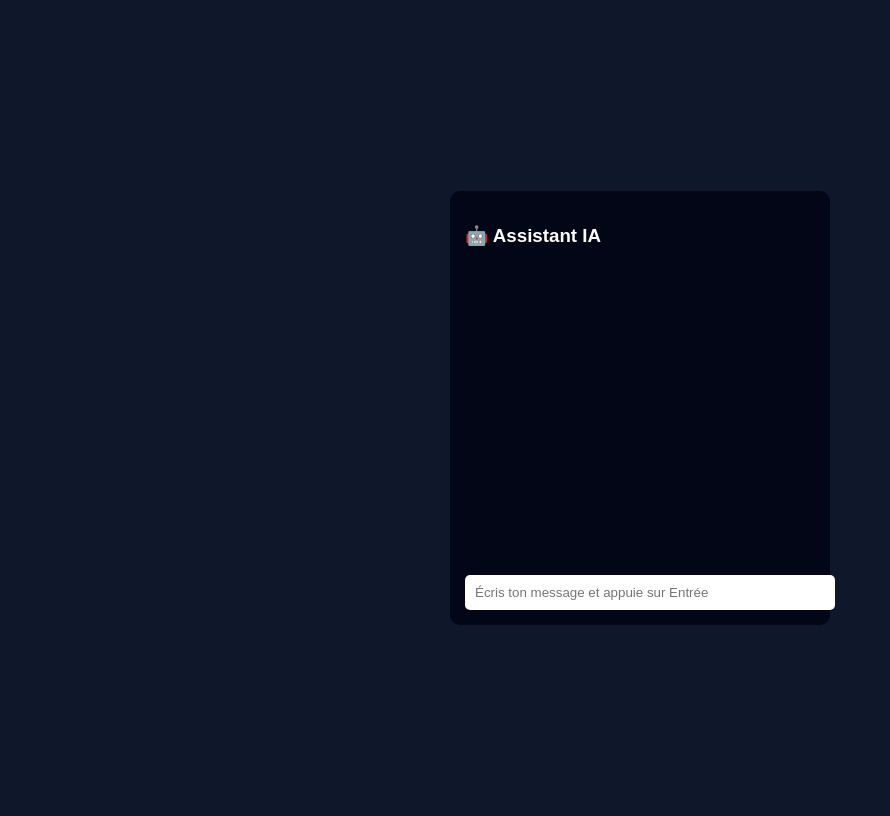
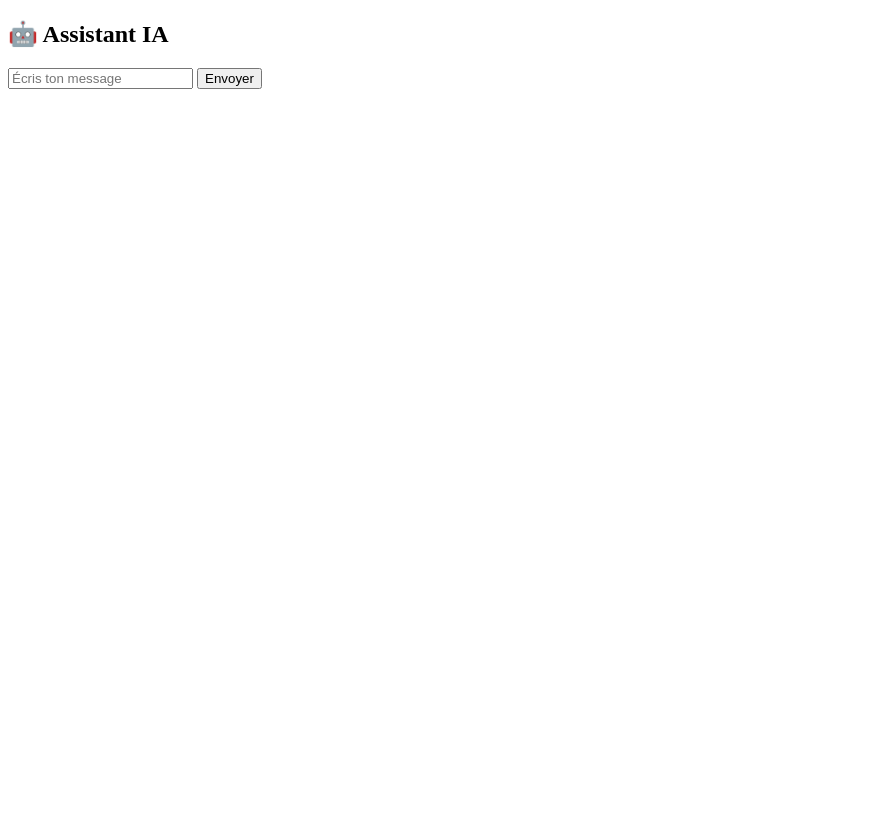
Before and after one commit to cheikhdiallo242-cpu/assistant-ia, a Flask app: page / in a window 1280 px wide. Shown: the whole page, without its empty margins (0-890 px from the left). After the commit the page ends 89 px from the top, so only its background shows below. Run offline with Flask 3, Linux system fonts and the light colour scheme.

Commit message:
Update index.html

```diff
--- a/templates/index.html
+++ b/templates/index.html
@@ -3,90 +3,17 @@
 <head>
   <meta charset="UTF-8">
   <title>Assistant IA</title>
-  <style>
-    body {
-      background: #0f172a;
-      font-family: Arial, sans-serif;
-      display: flex;
-      justify-content: center;
-      align-items: center;
-      height: 100vh;
-      color: white;
-    }
+</head>
+<body>
 
-    .chat-box {
-      background: #020617;
-      width: 350px;
-      padding: 15px;
-      border-radius: 10px;
-    }
+<h2>🤖 Assistant IA</h2>
 
-    .messages {
-      height: 300px;
-      overflow-y: auto;
-      margin-bottom: 10px;
-    }
+<div id="messages"></div>
 
-    .user {
-      color: #38bdf8;
-      margin: 5px 0;
-    }
+<input id="input" placeholder="Écris ton message">
+<button onclick="send()">Envoyer</button>
 
-    .bot {
-      color: #a7f3d0;
-      margin: 5px 0;
-    }
+<script src="/static/script.js"></script>
 
-    input {
-      width: 100%;
-      padding: 10px;
-      border-radius: 5px;
-      border: none;
-    }
-  </style>
-</head>
-
-<body>
-  <div class="chat-box">
-    <h3>🤖 Assistant IA</h3>
-
-    <div class="messages" id="messages"></div>
-
-    <input id="input" placeholder="Écris ton message et appuie sur Entrée">
-  </div>
-
-  <script>
-    const input = document.getElementById("input");
-  const messages = document.getElementById("messages");
-
-  input.addEventListener("keydown", async (e) => {
-    if (e.key === "Enter" && input.value.trim() !== "") {
-      const text = input.value;
-
-      // Message utilisateur
-      messages.innerHTML += `<div class="user">👤 ${text}</div>`;
-      input.value = "";
-
-      try {
-        const res = await fetch("/chat", {
-          method: "POST",
-          headers: {
-            "Content-Type": "application/json"
-          },
-          body: JSON.stringify({ message: text })
-        });
-
-        const data = await res.json();
-
-        messages.innerHTML += `<div class="bot">🤖 ${data.reply}</div>`;
-
-        messages.scrollTop = messages.scrollHeight;
-
-      } catch (err) {
-        messages.innerHTML += `<div class="bot">❌ Erreur serveur</div>`;
-        }
-      }
-    });
-  </script>
 </body>
 </html>
```
